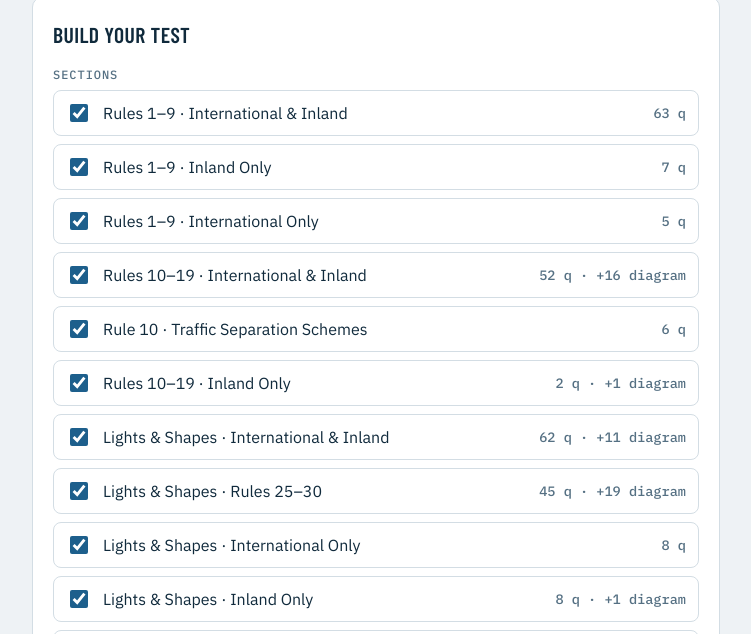
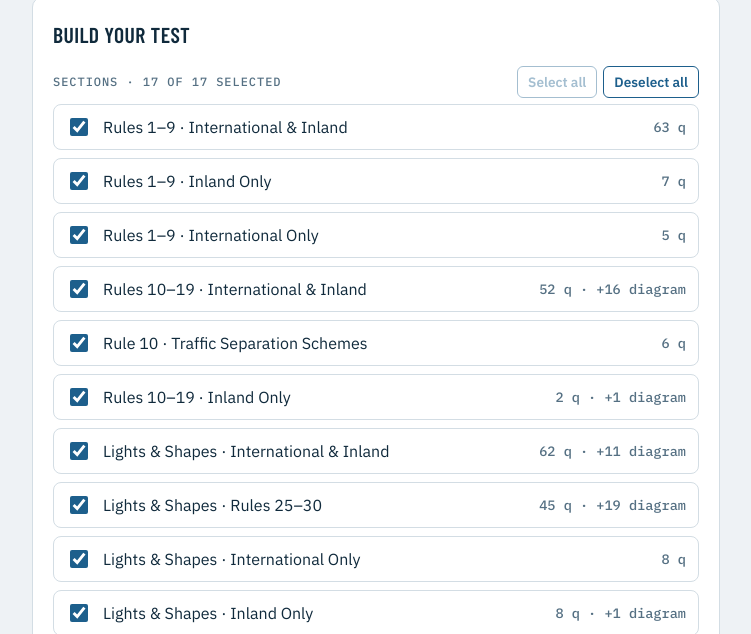
Before and after one commit to hilanj00/Quiz-help, a plain HTML site: page dist/quiz.html in a window 1280 px wide. Shown: the part 166-800 px from the top of the page, without its empty margins (264-1015 px from the left). Drawn offline with nearby package versions, Linux system fonts and the light colour scheme.

Commit message:
Add Select all and Deselect all for test sections
Both buttons only affect the sections of the current subject, and the
section header shows how many are selected.

Co-Authored-By: Claude Opus 5.5 <noreply@anthropic.com>
Claude-Session: https://claude.ai/code/session_01LRw1z5zCQr2dgbQWnhfQtk

```diff
--- a/dist/quiz.html
+++ b/dist/quiz.html
@@ -128,6 +128,16 @@ h2 {
 @media (max-width: 640px) { .subjects { grid-template-columns: repeat(2, minmax(0, 1fr)); } }
 
 /* Setup */
+.field-head { display: flex; align-items: center; justify-content: space-between; gap: 8px 12px; flex-wrap: wrap; }
+.mini-actions { display: flex; gap: 6px; flex-wrap: wrap; }
+.link-btn {
+  font: inherit; font-size: 0.85rem; font-weight: 600;
+  padding: 5px 10px; border-radius: 6px; cursor: pointer;
+  background: transparent; color: var(--accent); border: 1px solid var(--accent);
+}
+.link-btn:hover:not(:disabled) { background: var(--accent); color: var(--accent-ink); }
+.link-btn:disabled { opacity: 0.4; cursor: default; }
+.link-btn:focus-visible { outline: 3px solid var(--accent); outline-offset: 2px; }
 .sections { display: flex; flex-direction: column; gap: 8px; }
 .check {
   display: flex; align-items: center; gap: 12px;
@@ -3066,6 +3076,7 @@ window.RULE_GROUPS = [
 
     const available = pool().length;
     const missedCount = missedHere().length;
+    const selectedHere = sections.filter((x) => settings.sections.includes(x.id)).length;
     const hasDiagrams = sections.some((s) => s.items.some((q) => q.diagram));
 
     if (!sections.length) {
@@ -3083,7 +3094,13 @@ window.RULE_GROUPS = [
       <section class="card" aria-labelledby="setup-h">
         <h2 id="setup-h">Build your test</h2>
         <div class="field">
-          <span class="label">Sections</span>
+          <div class="field-head">
+            <span class="label">Sections · ${selectedHere} of ${sections.length} selected</span>
+            <div class="mini-actions">
+              <button type="button" class="link-btn" id="sel-all" ${selectedHere === sections.length ? "disabled" : ""}>Select all</button>
+              <button type="button" class="link-btn" id="sel-none" ${selectedHere === 0 ? "disabled" : ""}>Deselect all</button>
+            </div>
+          </div>
           <div class="sections">${secRows}</div>
         </div>
         <div class="options">
@@ -3119,9 +3136,19 @@ window.RULE_GROUPS = [
     bindSubjectTabs();
 
     app.querySelectorAll("[data-sec]").forEach((el) => el.addEventListener("change", () => {
-      settings.sections = [...app.querySelectorAll("[data-sec]:checked")].map((x) => x.dataset.sec);
+      const others = settings.sections.filter((id) => !sections.some((x) => x.id === id));
+      settings.sections = [...others, ...[...app.querySelectorAll("[data-sec]:checked")].map((x) => x.dataset.sec)];
       persistSettings(); renderSetup();
     }));
+    const hereIds = sections.map((x) => x.id);
+    $("#sel-all").addEventListener("click", () => {
+      settings.sections = [...new Set([...settings.sections, ...hereIds])];
+      persistSettings(); renderSetup();
+    });
+    $("#sel-none").addEventListener("click", () => {
+      settings.sections = settings.sections.filter((id) => !hereIds.includes(id));
+      persistSettings(); renderSetup();
+    });
     app.querySelectorAll("[data-mode]").forEach((el) => el.addEventListener("click", () => {
       settings.mode = el.dataset.mode; persistSettings(); renderSetup();
     }));
--- a/style.css
+++ b/style.css
@@ -117,6 +117,16 @@ h2 {
 @media (max-width: 640px) { .subjects { grid-template-columns: repeat(2, minmax(0, 1fr)); } }
 
 /* Setup */
+.field-head { display: flex; align-items: center; justify-content: space-between; gap: 8px 12px; flex-wrap: wrap; }
+.mini-actions { display: flex; gap: 6px; flex-wrap: wrap; }
+.link-btn {
+  font: inherit; font-size: 0.85rem; font-weight: 600;
+  padding: 5px 10px; border-radius: 6px; cursor: pointer;
+  background: transparent; color: var(--accent); border: 1px solid var(--accent);
+}
+.link-btn:hover:not(:disabled) { background: var(--accent); color: var(--accent-ink); }
+.link-btn:disabled { opacity: 0.4; cursor: default; }
+.link-btn:focus-visible { outline: 3px solid var(--accent); outline-offset: 2px; }
 .sections { display: flex; flex-direction: column; gap: 8px; }
 .check {
   display: flex; align-items: center; gap: 12px;
```
Also changed, not shown: app.js (+19 -2 lines).
